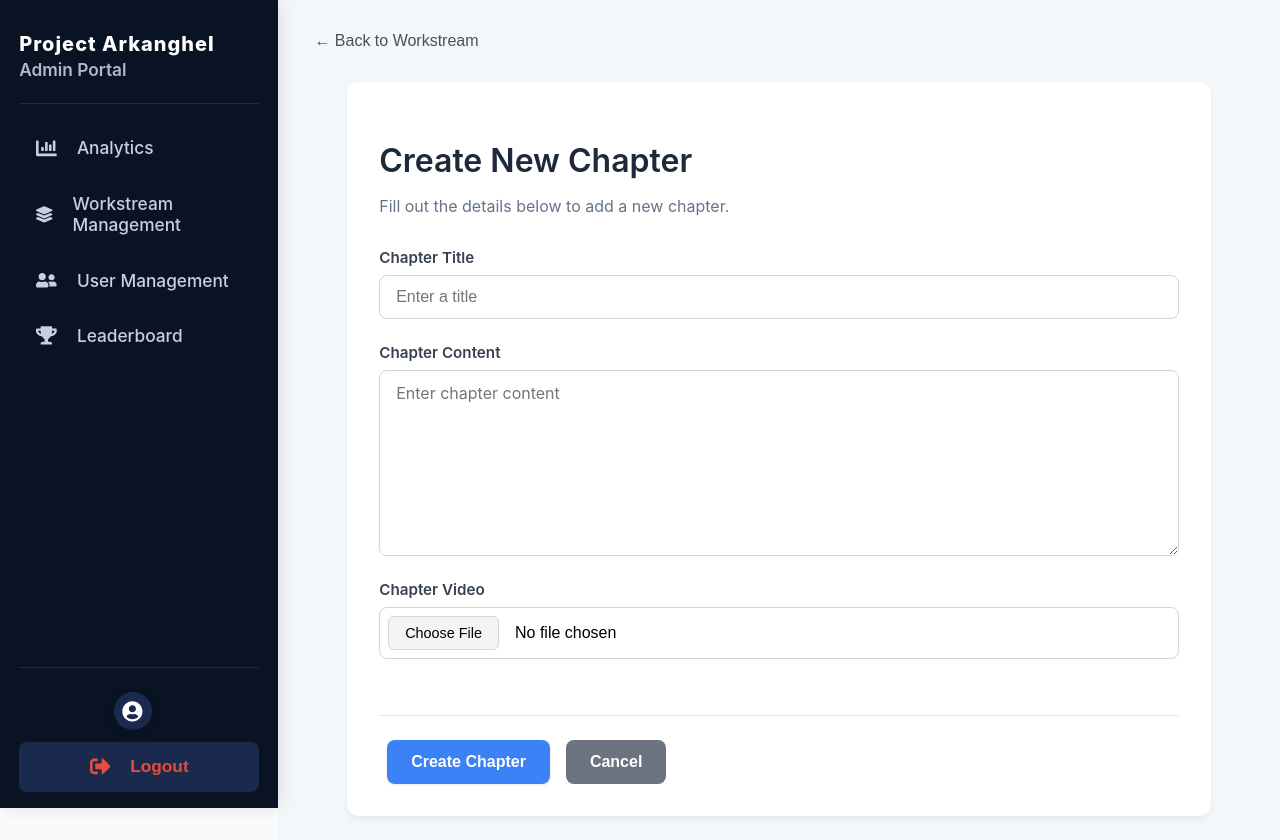
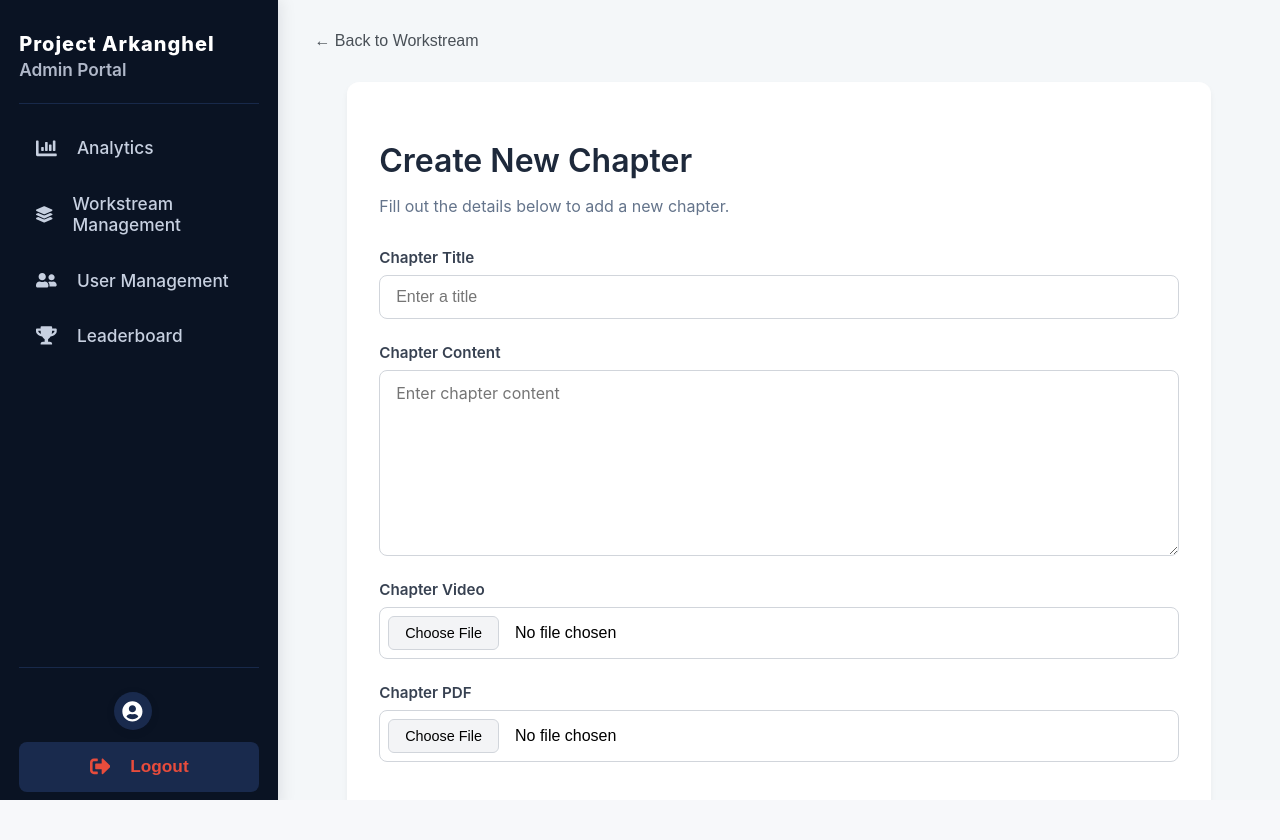
Before and after one commit to aboitizpower/Project-Arkanghel, a React (Vite) app in the folder frontend/: page /admin/workstream/1/chapter/create in a window 1280 px wide. After the commit the page ends 800 px from the top, so only its background shows below. Built offline with nearby package versions, Linux system fonts and the light colour scheme.

Commit message:
chapter create ui update

```diff
--- a/frontend/src/pages/admin/ChapterCreate.jsx
+++ b/frontend/src/pages/admin/ChapterCreate.jsx
@@ -13,6 +13,7 @@ const ChapterCreate = () => {
   const [title, setTitle] = useState('');
   const [content, setContent] = useState('');
   const [video, setVideo] = useState(null);
+  const [pdf, setPdf] = useState(null);
   const [error, setError] = useState(null);
   const [isSubmitting, setIsSubmitting] = useState(false);
   const navigate = useNavigate();
@@ -23,11 +24,13 @@ const ChapterCreate = () => {
     setError(null);
     try {
       const formData = new FormData();
+      formData.append('workstream_id', workstreamId);
       formData.append('title', title);
       formData.append('content', content);
-      if (video) formData.append('video', video);
+      if (video) formData.append('video_file', video);
+      if (pdf) formData.append('pdf_file', pdf);
 
-      await axios.post(`${API_URL}/workstreams/${workstreamId}/chapters`, formData, {
+      await axios.post(`${API_URL}/chapters`, formData, {
         headers: { 'Content-Type': 'multipart/form-data' }
       });
       navigate(`/admin/workstream/${workstreamId}/edit`);
@@ -107,6 +110,26 @@ const ChapterCreate = () => {
               </div>
             )}
 
+            <div className="form-group">
+              <label htmlFor="chapter-pdf">Chapter PDF</label>
+              <input
+                id="chapter-pdf"
+                type="file"
+                onChange={(e) => setPdf(e.target.files[0])}
+                className="form-control"
+                accept=".pdf"
+              />
+            </div>
+
+            {pdf && (
+              <div className="pdf-preview">
+                <p>Selected: {pdf.name}</p>
+                <button type="button" className="remove-pdf" onClick={() => setPdf(null)}>
+                  Remove PDF
+                </button>
+              </div>
+            )}
+
             <div className="form-actions">
               <button type="submit" className="btn-primary" disabled={isSubmitting}>
                 {isSubmitting ? 'Creating...' : 'Create Chapter'}
--- a/frontend/src/styles/admin/ChapterCreate.css
+++ b/frontend/src/styles/admin/ChapterCreate.css
@@ -1,16 +1,26 @@
 /* ChapterCreate.css */
+
+html,
+body,
+#root {
+    height: 100%; /* Ensure full height for these elements */
+    margin: 0;
+    padding: 0;
+    overflow: hidden; /* Disable scrolling for the entire page */
+}
 
 .chapter-create-container {
     display: flex;
-    min-height: 100vh;
+    min-height: 100vh; /* Use 100vh to ensure it covers the viewport height */
     background: #f8fafc;
+    overflow: hidden; /* Prevent internal overflow of this container */
 }
 
 .chapter-create-main-content {
     flex: 1;
     padding: 1.5rem;
     background-color: #f4f7f9;
-    overflow: auto;
+    overflow: hidden; /* Ensure content inside does not overflow main content area */
     box-sizing: border-box;
 }
 
@@ -45,6 +55,8 @@
     border-radius: 12px;
     box-shadow: 0 4px 6px rgba(0, 0, 0, 0.05);
     padding: 2rem;
+    max-height: calc(100vh - 3rem - 3rem); /* Adjust based on header/footer/margin, e.g., viewport height minus total vertical padding/margin */
+    overflow-y: auto; /* Enable vertical scrolling only for this section if content overflows */
 }
 
 .chapter-create-page h2 {
@@ -179,11 +191,14 @@ textarea.form-control {
     background: #f9fafb;
     border: 1px solid #e5e7eb;
     border-radius: 8px;
+    overflow: hidden; /* Ensure content inside does not overflow */
 }
 
 .video-preview video {
     width: 100%;
-    max-width: 400px;
+    max-width: 100%; /* Ensure video scales within its container */
+    max-height: 300px; /* Limit height to prevent excessive vertical space */
+    object-fit: contain; /* Ensure the video fits within the bounds without cropping */
     border-radius: 6px;
 }
 
@@ -208,6 +223,41 @@ textarea.form-control {
     background-color: #fef2f2;
 }
 
+.pdf-preview {
+    margin-top: 1rem;
+    padding: 1rem;
+    background: #f9fafb;
+    border: 1px solid #e5e7eb;
+    border-radius: 8px;
+    display: flex; /* Use flex to align text and button */
+    align-items: center;
+    justify-content: space-between;
+    gap: 1rem;
+}
+
+.pdf-preview p {
+    flex: 1; /* Allow text to take available space */
+    font-size: 0.875rem;
+    color: #6b7280;
+    overflow: hidden;
+    text-overflow: ellipsis; /* Add ellipsis for long filenames */
+    white-space: nowrap; /* Prevent wrapping of filename */
+}
+
+.remove-pdf {
+    background: none;
+    border: none;
+    color: #ef4444;
+    cursor: pointer;
+    padding: 0.5rem;
+    border-radius: 4px;
+    transition: background-color 0.2s ease;
+}
+
+.remove-pdf:hover {
+    background-color: #fef2f2;
+}
+
 @media (max-width: 768px) {
     .chapter-create-page {
         padding: 1.5rem;
```
